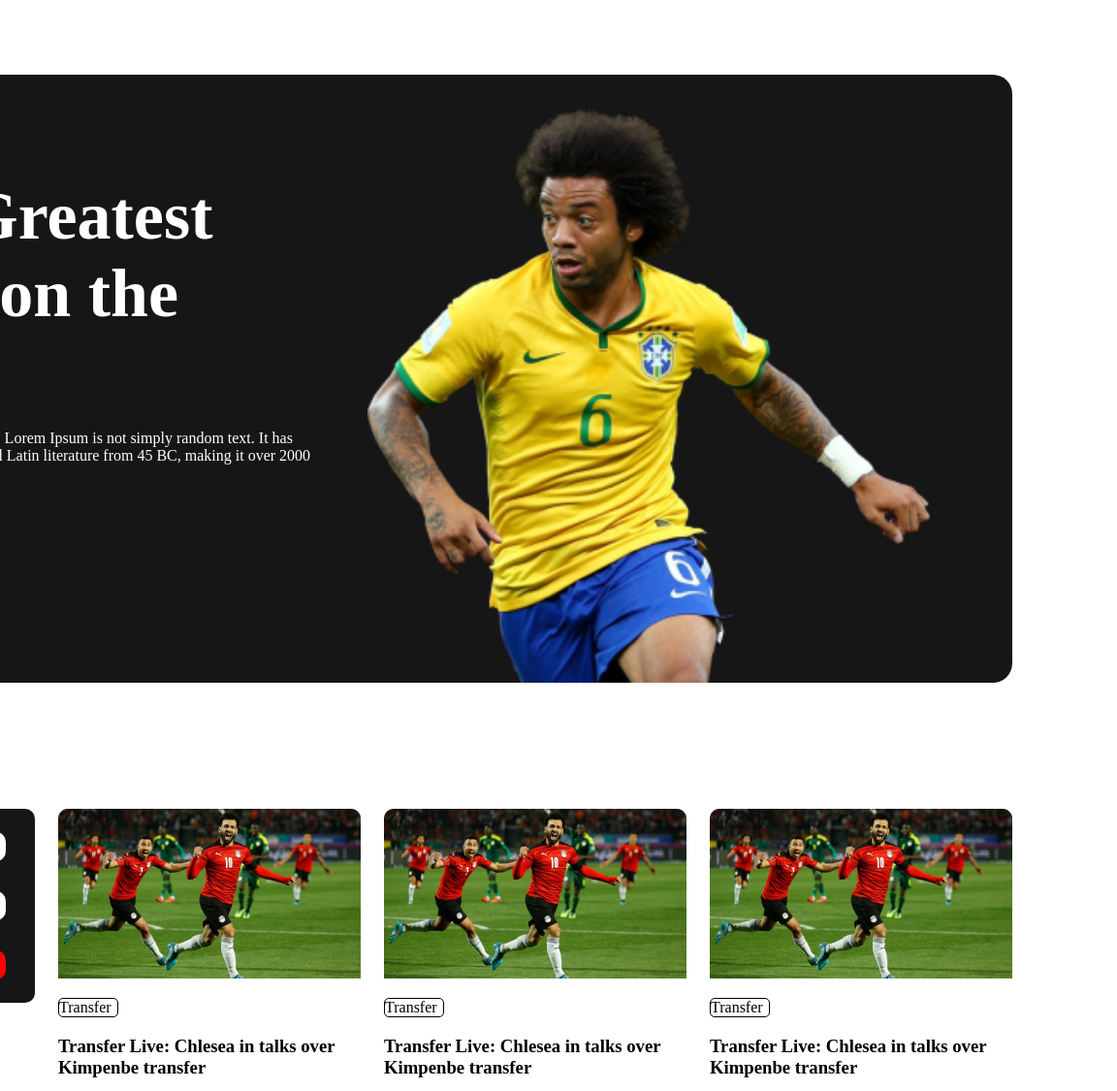
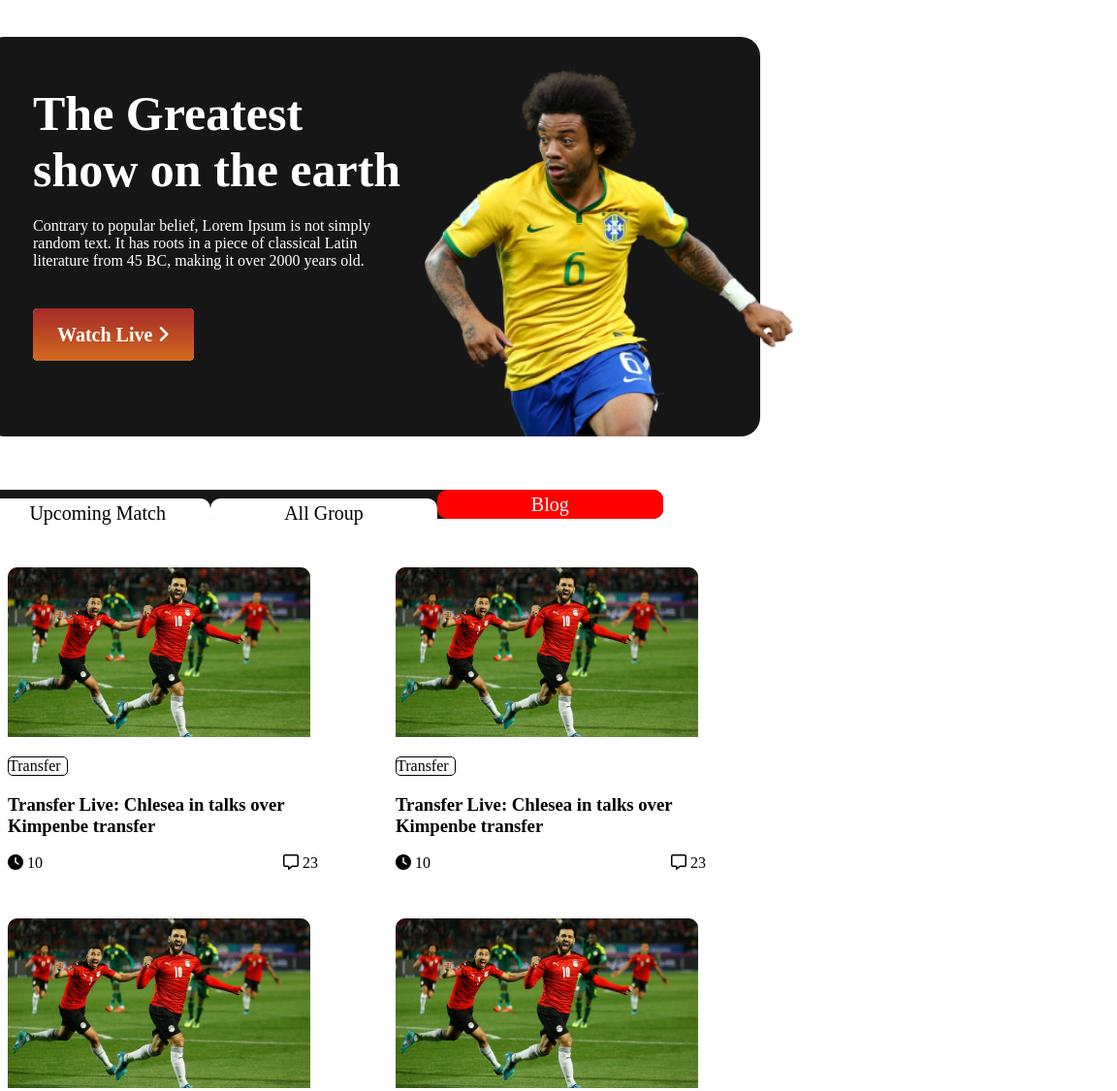
Before and after one commit to bandhanghosh99/Assignment-2-new-hero, a plain HTML site: page index.html in a window 768 px wide. Shown: the top 1125 px of the page at 97% size, 1152 px wide, since content can reach past the window. Drawn offline with Linux system fonts and the light colour scheme.

Commit message:
finally done

```diff
--- a/style.css
+++ b/style.css
@@ -327,7 +327,7 @@ footer{
     }
 }
 
-@media only screen and (min-width: 661px) and (max-width: 992) {
+@media only screen and (min-width: 661px) and (max-width: 992px) {
     /* ---body--- */
     body{
         display: grid;
@@ -340,41 +340,50 @@ footer{
 
     .for-margin{
         margin-top: 30px;
+        display: grid;
+        justify-content: center;
     }
     .head{
         display: grid;
-        grid-template-columns: 40% 40% ;
-        grid-gap: 30px;
-        width: 90%;
-        height: 70%;
+        grid-template-columns: 380px 380px;
+        grid-gap: 50px;
+        background-color: #161616;
+        border-radius: 20px;
+        width: 800px;
+        height: 412px;
     }
     #text{
-        margin-left: 40px;
-        margin-top: 40px;
-        margin-bottom: 40px;
+        margin-left: 50px;
+        margin-top: 50px;
+        margin-bottom: 50px;
     }
     .football{
-        color: white;
-        width: 40%;
-        height: 460px;
+        width: 380px;
+        height: 420px;
     }
     .football h1{
-        margin-top: 0px;
-        margin-bottom: 20px;
         font-size: 50px;
     }
     .football p{
-        font-size: 16px;
-        margin-bottom: 30px;
-        width: 40%;
-        height: 69px;
+        width: 380px;
     }
     .football img{
-        width: 40%px;
-        height: 40%px;
-        margin-top: 22px;
-        margin-left: 14px;
-        margin-right: 29px;
+        width: 380px;
+        height: 380px;
+        background-position: right;
+        margin-top: 32px;
+        margin-left: 24px;
+        margin-right: 0px;
+    }
+    .football a{
+        text-decoration: none;
+        background-image: linear-gradient(brown, chocolate);
+        color: white;
+        font-weight: 800;
+        padding: 16px 25px;
+        border-radius: 5px;
+        width: 187px;
+        height: 56px;
     }
 
     /* --------------
@@ -382,18 +391,27 @@ footer{
     -------------- */
 
     .flex-container{
-        margin-top: 80px;
+        margin-top: 50px;
         display: grid;
+        grid-template-columns: repeat(1, 800px);
+        height: 1900px;
         justify-content: center;
-        margin-bottom: 80px;
+        align-items: center;
+        margin-bottom: 50px;
     }
     .upcoming{
         display: flex;
+        align-items: center;
+        justify-content: center;
+        background-color: #161616;
         border-radius: 10px;
-        width: 312px;
-        height: 200px;
+        width: 700px;
+        height: 30px;
+        margin-bottom: 40px;
     }
     a{
+        text-decoration: none;
+        color: black;
         width: 252px;
         height: 30px;
         font-size: 20px;
@@ -404,7 +422,6 @@ footer{
         background-color: #FFFFFF;
         text-align: center;
     }
-
     #a2-red{
         color: #FFFFFF;
         background-color: red;
@@ -415,7 +432,7 @@ footer{
         grid-template-columns: repeat(2, 1fr);
     }
     .notflex{
-        width: 312px;
+        width: 320px;
         height: 362px;
         margin-left: 24px;
         border-radius: 10px;
@@ -471,6 +488,7 @@ footer{
     }
     footer{
         display: grid;
+        justify-content: center;
         grid-template-columns: repeat(4, 1fr);
     }
 }
```
